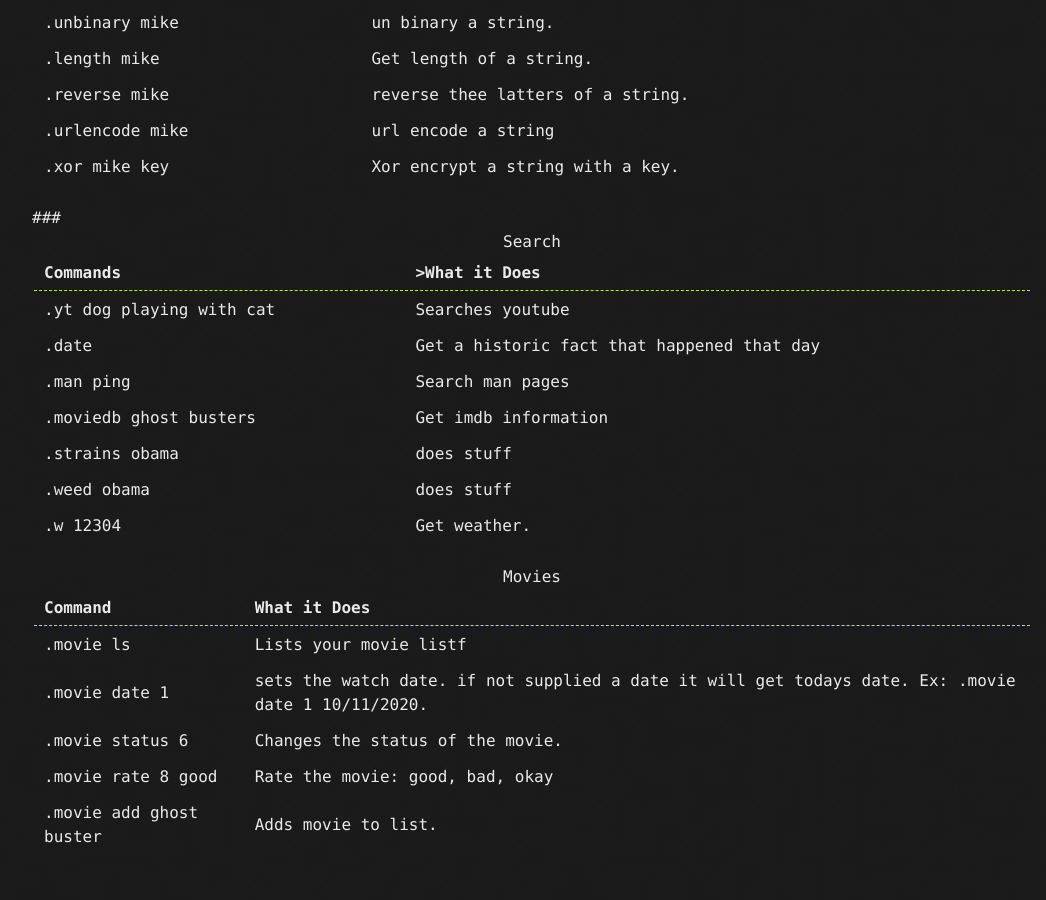
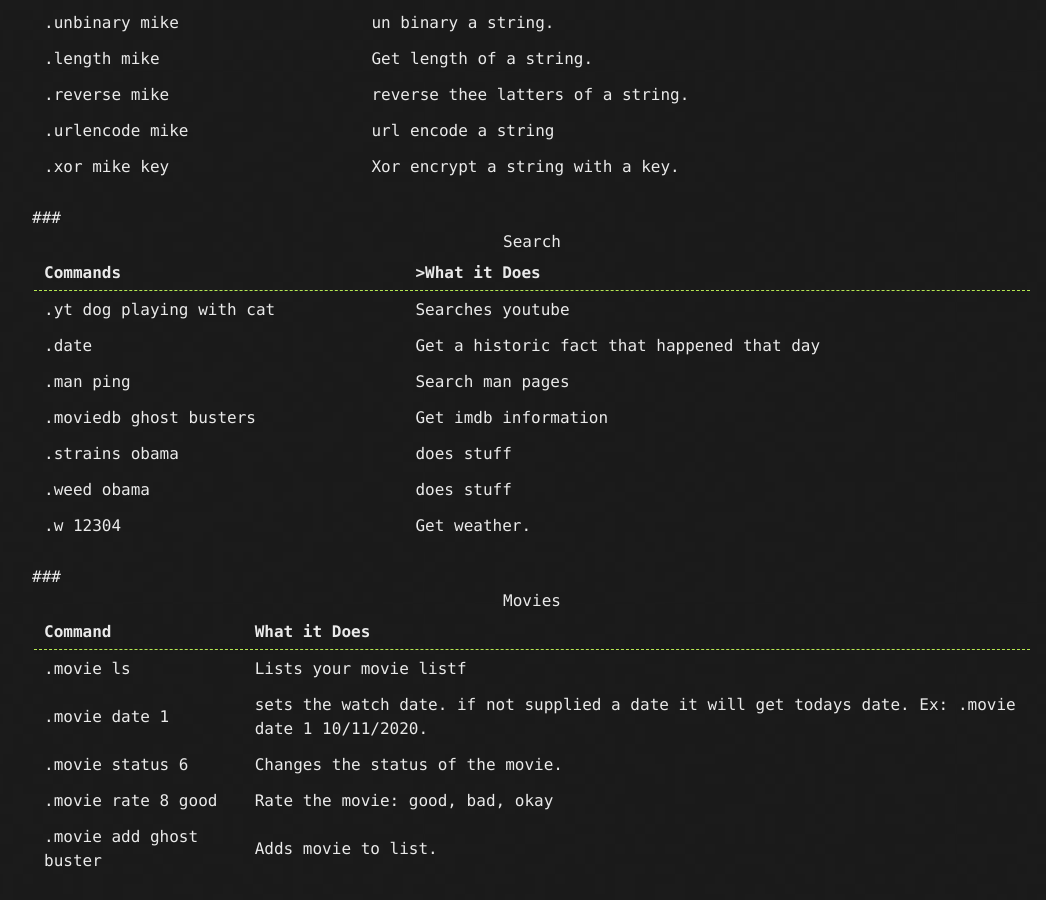
Before and after one commit to Michael-Meade/MinerFind, a Jekyll site: the page built from moss-discord.md, in a window 1280 px wide and 900 px high, scrolled down 1525 px. Shown: the whole window, without its empty margins (108-1154 px from the left). Built offline with Jekyll 4.4.1, drawn with Linux system fonts in a browser that asks for light colours; our own code applies the rules of GitHub Pages for plain Markdown files; the repository's description, which GitHub fills in, is left out; before the commit the page ends 2401 px from its top, so only the background shows below that.

```diff
--- a/moss-discord.md
+++ b/moss-discord.md
@@ -196,7 +196,7 @@
     <td>Get weather.</td>
   </tr>
 </table>
-<center>Movies</center>
+### <center>Movies</center>
 <table>
   <tr>
     <th>Command</th>
```
